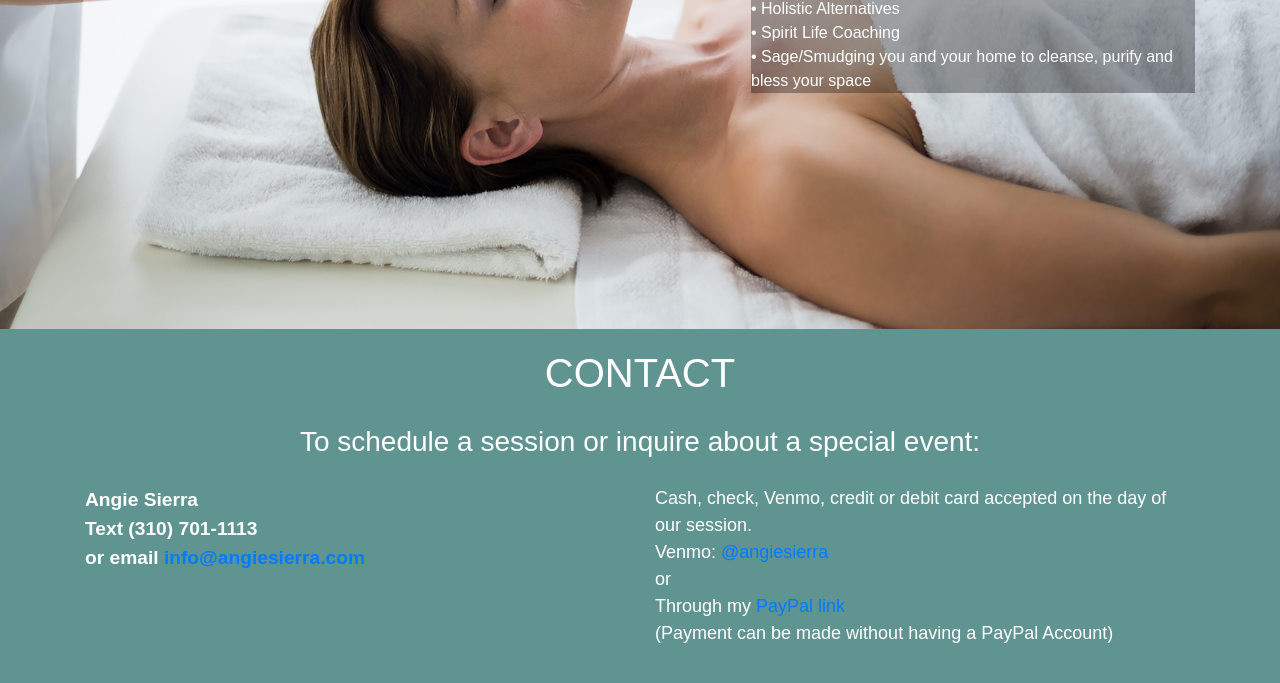
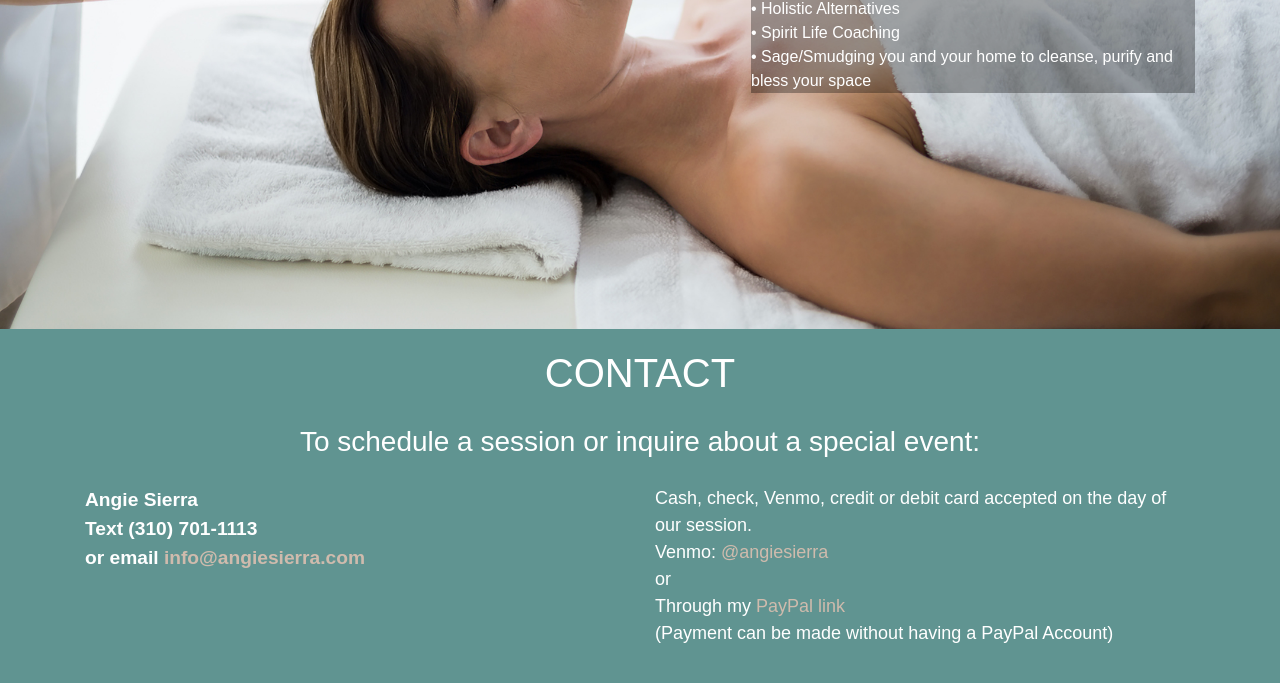
Before and after one commit to FalconSprint6/Angie-Sierra, a plain HTML site: page index.html in a window 1280 px wide. Shown: the part 6162-6845 px from the top of the page. Drawn offline with nearby package versions, Linux system fonts and the light colour scheme; a web font is replaced by a local one.

Commit message:
Added custom color to links

```diff
--- a/stylex.css
+++ b/stylex.css
@@ -120,7 +120,7 @@
 
 
 
-/*------------Texts------------*/
+/*------------Text------------*/
 
 .title,
 .subhead,
@@ -211,6 +211,15 @@ margin-top: 1.25em;
       font-size: medium;
       margin-top: 1em
   }
+
+  .dlink {
+    color: #CFBBAD
+  }
+
+  .dlink:hover {
+    color: #9dd1cd;
+  }
+
 
     /*------------buttons------------*/
 
```
